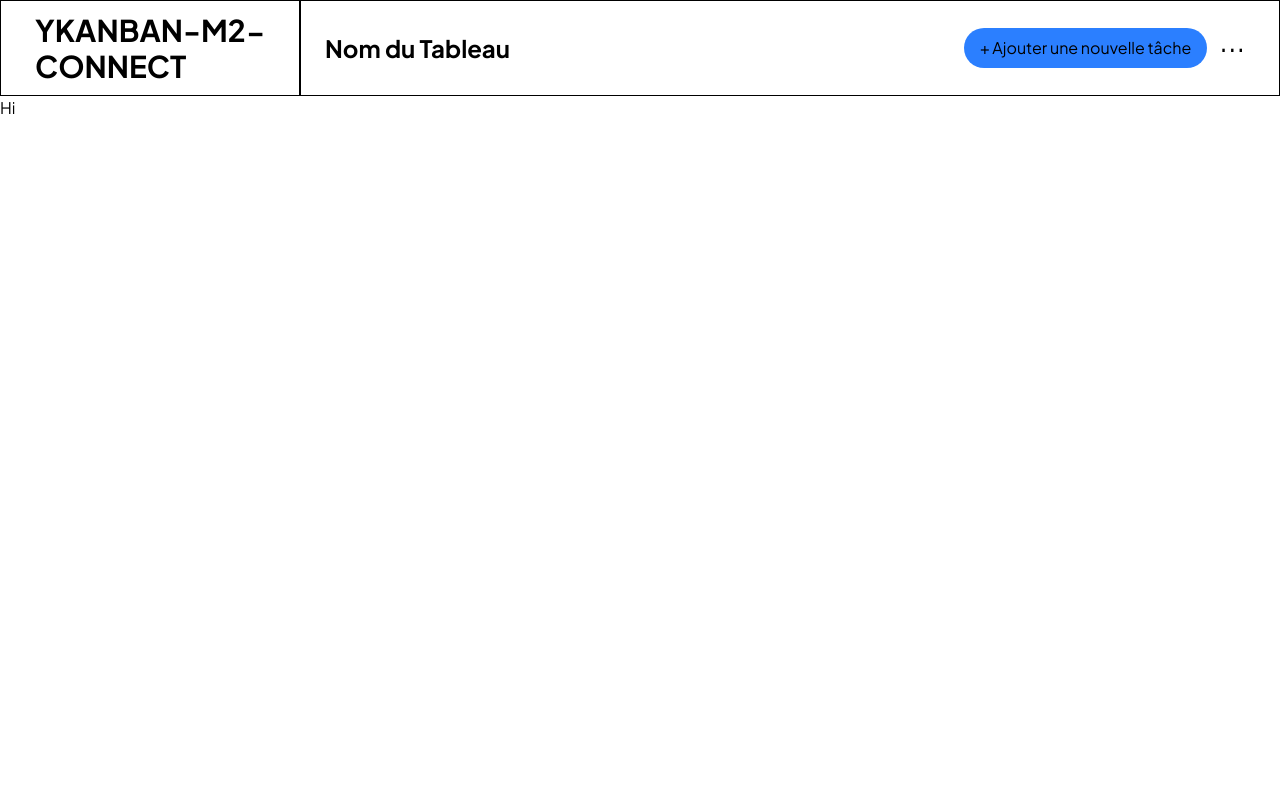
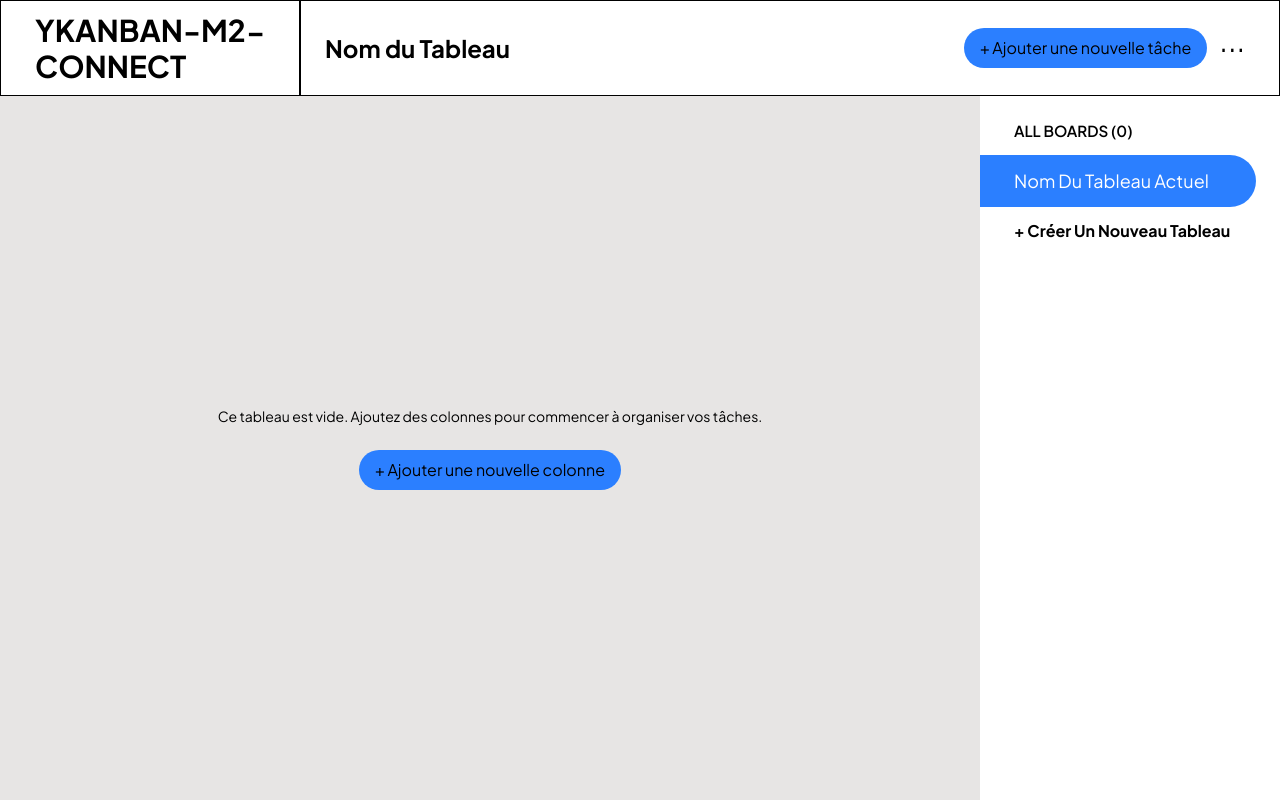
Before and after one commit to Tony-Belita/ykanban, a Next.js app: page / in a window 1280 px wide. Built offline with nearby package versions, Linux system fonts and the light colour scheme.

Commit message:
mies à jour des composants et fichiers de config

```diff
--- a/package.json
+++ b/package.json
@@ -10,6 +10,7 @@
   },
   "dependencies": {
     "@reduxjs/toolkit": "^2.8.2",
+    "firebase": "^12.1.0",
     "next": "15.4.6",
     "next-auth": "^4.24.11",
     "react": "19.1.0",
--- a/src/app/layout.tsx
+++ b/src/app/layout.tsx
@@ -19,7 +19,7 @@ export default function RootLayout({
  }) {
    return (
       <html lang="fr" className={pjs.className}>
-        <body>
+        <body className="pb-24 h-screen overflow-hidden">{/* mise à jour du style */}
           <Providers>
             <Navbar />
             {children}
--- a/src/app/page.tsx
+++ b/src/app/page.tsx
@@ -1,7 +1,12 @@
+import Sidebar from "./components/Sidebar"
+import BoardTasks from "./components/BoardTasks"
+
+
 export default function Home() { // page principal
   return (
-    <main>
-      <p>Hi</p>
+    <main className="flex h-full">
+      <BoardTasks />
+      <Sidebar />
     </main>
   )
 }
```
Also changed, not shown: 1 other file (tests, documents, lock files or other folders).
